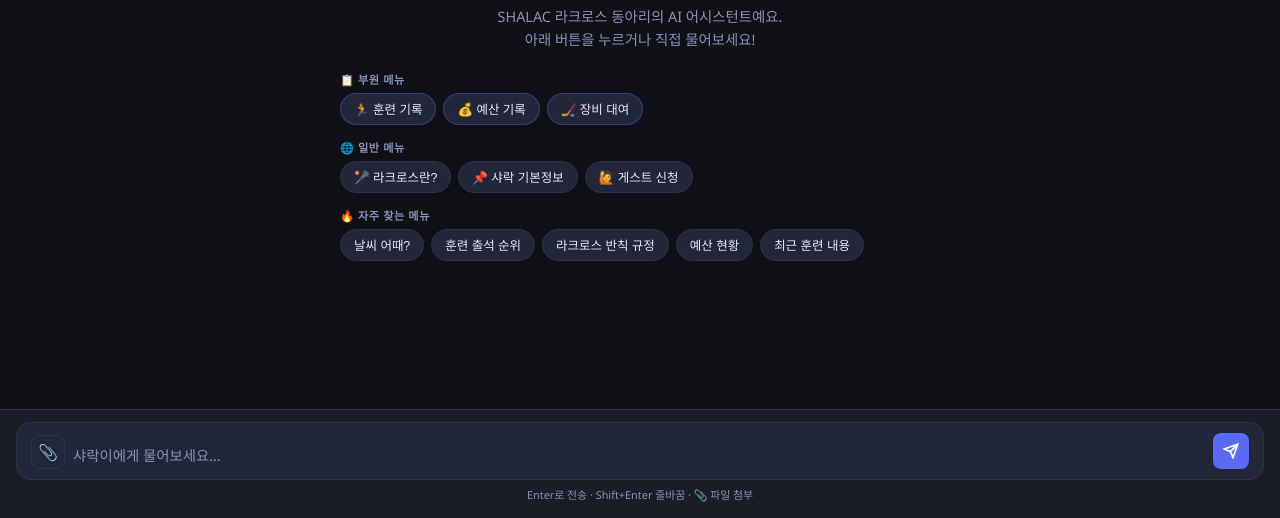
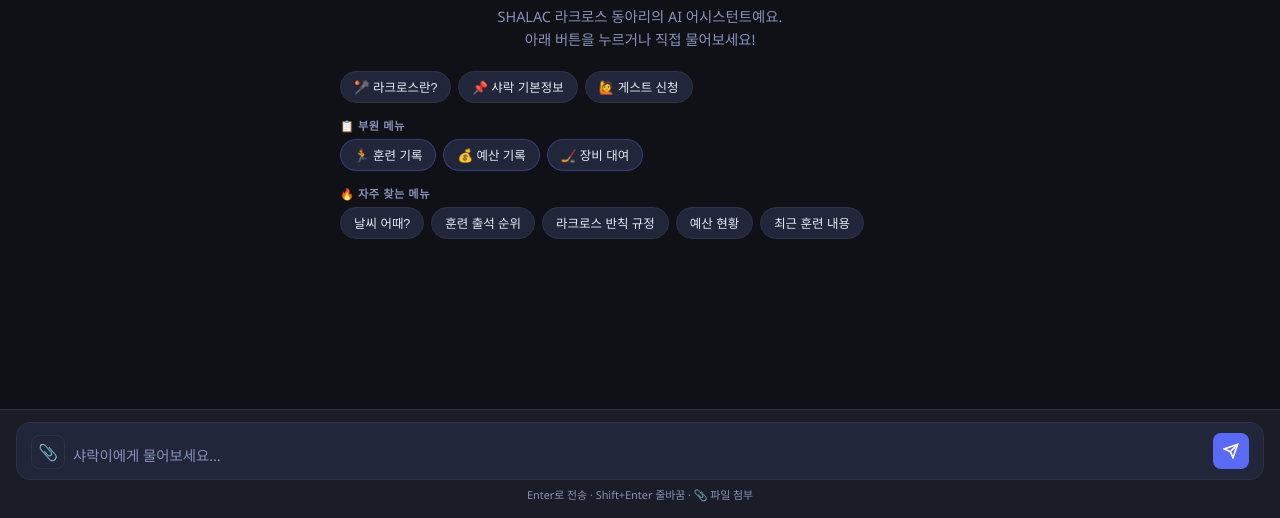
Before and after one commit to tmdwn02/shalac-agent, a website: page public/index.html in a window 1280 px wide. Shown: the part 282-800 px from the top of the page. Drawn offline with Linux system fonts and the light colour scheme; no server answers.

Commit message:
fix: 일반 메뉴 상단 이동 및 라벨 제거

```diff
--- a/public/index.html
+++ b/public/index.html
@@ -573,6 +573,14 @@
     아래 버튼을 누르거나 직접 물어보세요!</p>
 
     <div class="quick-sections" id="quickSections">
+      <!-- 일반용 메뉴 -->
+      <div>
+        <div class="quick-chips">
+          <button class="quick-chip" onclick="sendQuickMessage('라크로스가 뭐야? 간단히 설명해줘')">🥍 라크로스란?</button>
+          <button class="quick-chip" onclick="sendQuickMessage('샤락의 기본 정보를 알려줘')">📌 샤락 기본정보</button>
+          <button class="quick-chip" onclick="sendQuickMessage('게스트 참여 신청을 하고 싶어요')">🙋 게스트 신청</button>
+        </div>
+      </div>
       <!-- 부원용 메뉴 -->
       <div>
         <div class="quick-section-label">📋 부원 메뉴</div>
@@ -580,15 +588,6 @@
           <button class="quick-chip member-chip" onclick="sendQuickMessage('훈련 내용을 기록하고 싶어요')">🏃 훈련 기록</button>
           <button class="quick-chip member-chip" onclick="sendQuickMessage('예산 사용내역을 기록할게요')">💰 예산 기록</button>
           <button class="quick-chip member-chip" onclick="sendQuickMessage('장비 대여 기록을 하고 싶어요')">🏒 장비 대여</button>
-        </div>
-      </div>
-      <!-- 일반용 메뉴 -->
-      <div>
-        <div class="quick-section-label">🌐 일반 메뉴</div>
-        <div class="quick-chips">
-          <button class="quick-chip" onclick="sendQuickMessage('라크로스가 뭐야? 간단히 설명해줘')">🥍 라크로스란?</button>
-          <button class="quick-chip" onclick="sendQuickMessage('샤락의 기본 정보를 알려줘')">📌 샤락 기본정보</button>
-          <button class="quick-chip" onclick="sendQuickMessage('게스트 참여 신청을 하고 싶어요')">🙋 게스트 신청</button>
         </div>
       </div>
       <!-- 자주 사용한 메뉴 -->
```
Also changed, not shown: .bkit/state/memory.json, .bkit/state/session-history.json, 1 other file.
